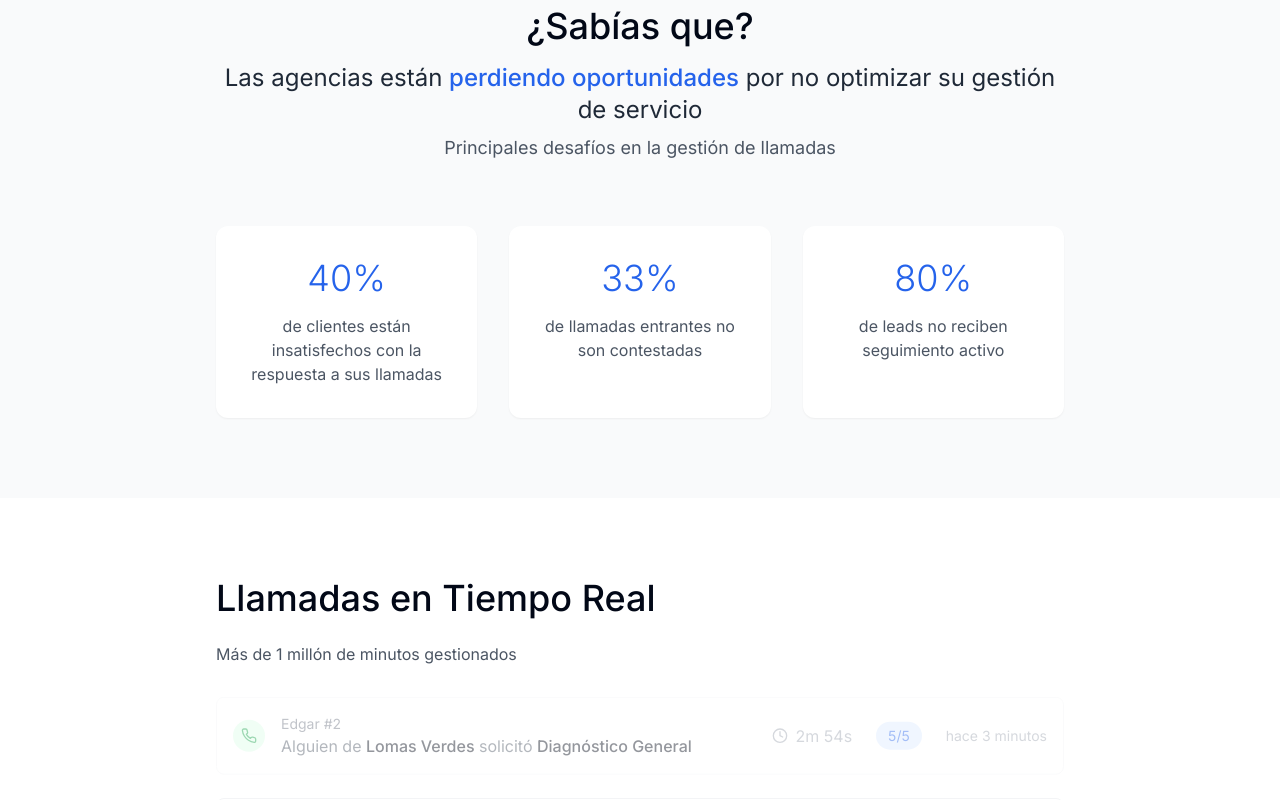
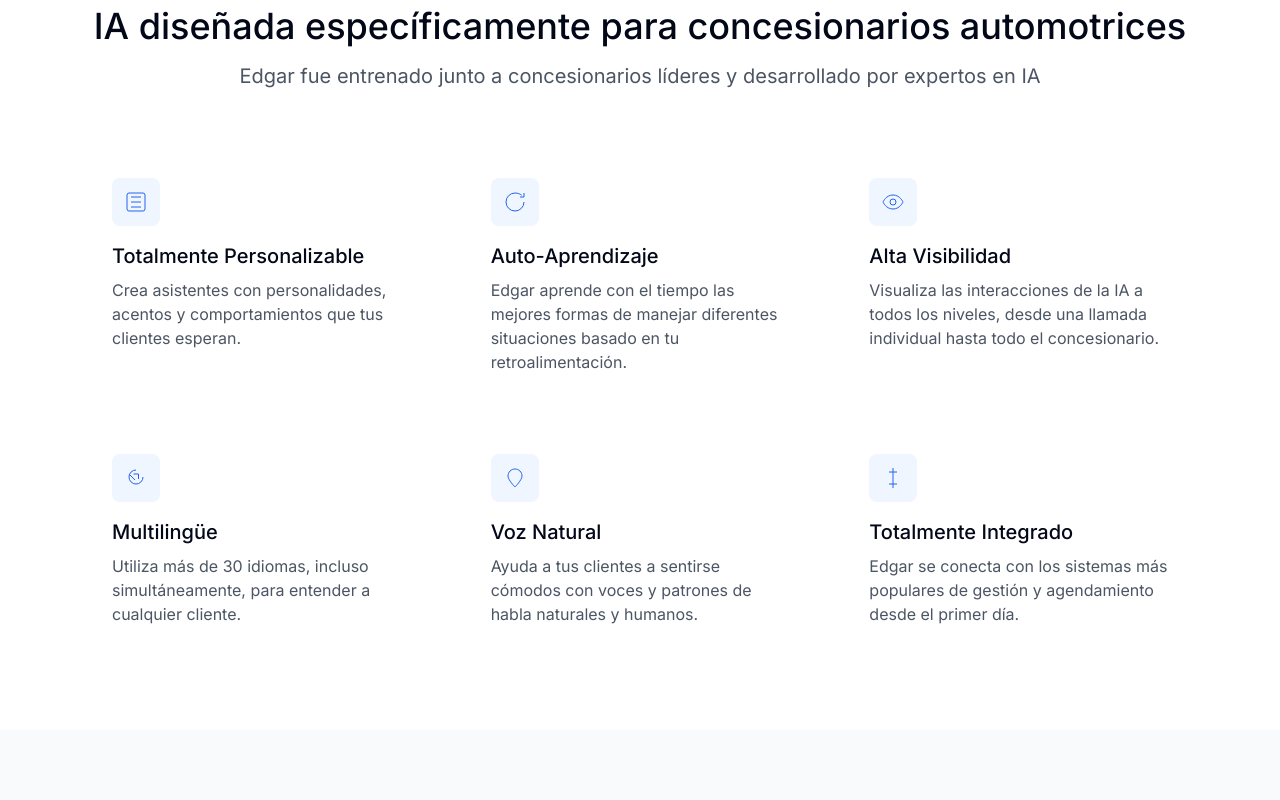
Before and after one commit to alegonzalezz/edgarai, a Next.js app: page / in a window 1280 px wide. Shown: the part 640-1440 px from the top of the page. Built offline with nearby package versions, Linux system fonts and the light colour scheme.

Commit message:
ajustes landing comercial

```diff
--- a/app/page.tsx
+++ b/app/page.tsx
@@ -156,10 +156,7 @@
       setIsExiting(true);
 
       setTimeout(() => {
-        // Tomamos las primeras 4 llamadas y las movemos una posición hacia abajo
-        const newCalls = [...activeCalls.slice(0, 4)];
-
-        // Elegimos una nueva llamada aleatoria para poner al principio
+        // Elegimos una nueva llamada aleatoria
         const randomCall = allCalls[Math.floor(Math.random() * allCalls.length)];
         const newCall = {
           ...randomCall,
@@ -167,8 +164,8 @@
           timeAgo: `hace ${Math.floor(Math.random() * 5) + 1} minutos`
         };
 
-        // La insertamos al principio
-        newCalls.unshift(newCall);
+        // Creamos un nuevo array con la nueva llamada al principio y las 4 primeras llamadas actuales
+        const newCalls = [newCall, ...activeCalls.slice(0, 4)];
 
         setActiveCalls(newCalls);
         setIsExiting(false);
@@ -206,10 +203,105 @@
               <MessageSquare className="w-5 h-5" />
               Hablar con Edgar
             </button>
-            <button className="text-black px-6 py-3 rounded border border-gray-200 flex items-center gap-2">
+            <a
+              href="https://wa.me/525575131257?text=Estoy%20interesado%20en%20conocer%20a%20Edgar"
+              target="_blank"
+              rel="noopener noreferrer"
+              className="text-black px-6 py-3 rounded border border-gray-200 flex items-center gap-2 hover:bg-gray-50"
+            >
               Agendar Demo
               <ArrowRight className="w-5 h-5" />
-            </button>
+            </a>
+          </div>
+        </div>
+      </section>
+
+      {/* Nueva sección de características */}
+      <section className="py-20">
+        <div className="max-w-6xl mx-auto px-6">
+          <h2 className="text-4xl font-medium text-center mb-4">
+            IA diseñada específicamente para concesionarios automotrices
+          </h2>
+          <p className="text-xl text-gray-600 text-center mb-16">
+            Edgar fue entrenado junto a concesionarios líderes y desarrollado por expertos en IA
+          </p>
+
+          <div className="grid md:grid-cols-3 gap-8">
+            <div className="p-6 rounded-xl">
+              <div className="w-12 h-12 bg-blue-50 rounded-lg flex items-center justify-center mb-4">
+                <svg className="w-6 h-6 text-primary" viewBox="0 0 24 24" fill="none" stroke="currentColor">
+                  <rect width="18" height="18" x="3" y="3" rx="2" />
+                  <path d="M7 7h10M7 12h10M7 17h10" />
+                </svg>
+              </div>
+              <h3 className="text-xl font-medium mb-2">Totalmente Personalizable</h3>
+              <p className="text-gray-600">
+                Crea asistentes con personalidades, acentos y comportamientos que tus clientes esperan.
+              </p>
+            </div>
+
+            <div className="p-6 rounded-xl">
+              <div className="w-12 h-12 bg-blue-50 rounded-lg flex items-center justify-center mb-4">
+                <svg className="w-6 h-6 text-primary" viewBox="0 0 24 24" fill="none" stroke="currentColor">
+                  <path d="M21 12a9 9 0 1 1-9-9c2.52 0 4.85.83 6.72 2.24" />
+                  <path d="M21 3v4h-4" />
+                </svg>
+              </div>
+              <h3 className="text-xl font-medium mb-2">Auto-Aprendizaje</h3>
+              <p className="text-gray-600">
+                Edgar aprende con el tiempo las mejores formas de manejar diferentes situaciones basado en tu retroalimentación.
+              </p>
+            </div>
+
+            <div className="p-6 rounded-xl">
+              <div className="w-12 h-12 bg-blue-50 rounded-lg flex items-center justify-center mb-4">
+                <svg className="w-6 h-6 text-primary" viewBox="0 0 24 24" fill="none" stroke="currentColor">
+                  <path d="M2 12s3-7 10-7 10 7 10 7-3 7-10 7-10-7-10-7Z" />
+                  <circle cx="12" cy="12" r="3" />
+                </svg>
+              </div>
+              <h3 className="text-xl font-medium mb-2">Alta Visibilidad</h3>
+              <p className="text-gray-600">
+                Visualiza las interacciones de la IA a todos los niveles, desde una llamada individual hasta todo el concesionario.
+              </p>
+            </div>
+
+            <div className="p-6 rounded-xl">
+              <div className="w-12 h-12 bg-blue-50 rounded-lg flex items-center justify-center mb-4">
+                <svg className="w-6 h-6 text-primary" viewBox="0 0 24 24" fill="none" stroke="currentColor">
+                  <path d="m5 8 6 6M9.5 8h5v5" />
+                  <path d="M19 11a7 7 0 1 1-7-7" />
+                </svg>
+              </div>
+              <h3 className="text-xl font-medium mb-2">Multilingüe</h3>
+              <p className="text-gray-600">
+                Utiliza más de 30 idiomas, incluso simultáneamente, para entender a cualquier cliente.
+              </p>
+            </div>
+
+            <div className="p-6 rounded-xl">
+              <div className="w-12 h-12 bg-blue-50 rounded-lg flex items-center justify-center mb-4">
+                <svg className="w-6 h-6 text-primary" viewBox="0 0 24 24" fill="none" stroke="currentColor">
+                  <path d="M19 10c0 3.976-7 11-7 11s-7-7.024-7-11 3.134-7 7-7 7 3.024 7 7Z" />
+                </svg>
+              </div>
+              <h3 className="text-xl font-medium mb-2">Voz Natural</h3>
+              <p className="text-gray-600">
+                Ayuda a tus clientes a sentirse cómodos con voces y patrones de habla naturales y humanos.
+              </p>
+            </div>
+
+            <div className="p-6 rounded-xl">
+              <div className="w-12 h-12 bg-blue-50 rounded-lg flex items-center justify-center mb-4">
+                <svg className="w-6 h-6 text-primary" viewBox="0 0 24 24" fill="none" stroke="currentColor">
+                  <path d="M8 18h8M8 6h8M12 2v20" />
+                </svg>
+              </div>
+              <h3 className="text-xl font-medium mb-2">Totalmente Integrado</h3>
+              <p className="text-gray-600">
+                Edgar se conecta con los sistemas más populares de gestión y agendamiento desde el primer día.
+              </p>
+            </div>
           </div>
         </div>
       </section>
@@ -222,7 +314,6 @@
             <p className="text-2xl text-gray-800 mt-4">
               Las agencias están <span className="text-primary font-medium">perdiendo oportunidades</span> por no optimizar su gestión de servicio
             </p>
-            <p className="text-lg text-gray-600 mt-2">Principales desafíos en la gestión de llamadas</p>
           </div>
           <div className="grid md:grid-cols-3 gap-8">
             <div className="bg-white p-8 rounded-xl text-center shadow-sm">
@@ -244,8 +335,7 @@
       {/* Sección de Llamadas en Vivo */}
       <section className="py-20">
         <div className="max-w-4xl mx-auto px-6">
-          <h2 className="text-4xl font-medium mb-6">Llamadas en Tiempo Real</h2>
-          <p className="text-gray-600 mb-12">Más de 1 millón de minutos gestionados</p>
+          <h2 className="text-4xl font-medium mb-6">Edgar en Acción</h2>
 
           <div className="space-y-4">
             {activeCalls.map((call, index) => (
@@ -297,7 +387,21 @@
         <div className="max-w-4xl mx-auto px-6 text-center">
           <h2 className="text-4xl font-medium mb-6">¿Listo para conocer a Edgar?</h2>
           <p className="text-xl text-gray-600 mb-8">Implementación en menos de 24 horas</p>
-          {/* ... botones CTA ... */}
+          <div className="flex justify-center gap-4">
+            <button className="bg-black text-white px-6 py-3 rounded flex items-center gap-2">
+              <MessageSquare className="w-5 h-5" />
+              Hablar con Edgar
+            </button>
+            <a
+              href="https://wa.me/525575131257?text=Estoy%20interesado%20en%20conocer%20a%20Edgar"
+              target="_blank"
+              rel="noopener noreferrer"
+              className="text-black px-6 py-3 rounded border border-gray-200 flex items-center gap-2 hover:bg-gray-50"
+            >
+              Agendar Demo
+              <ArrowRight className="w-5 h-5" />
+            </a>
+          </div>
         </div>
       </section>
     </div>
```
